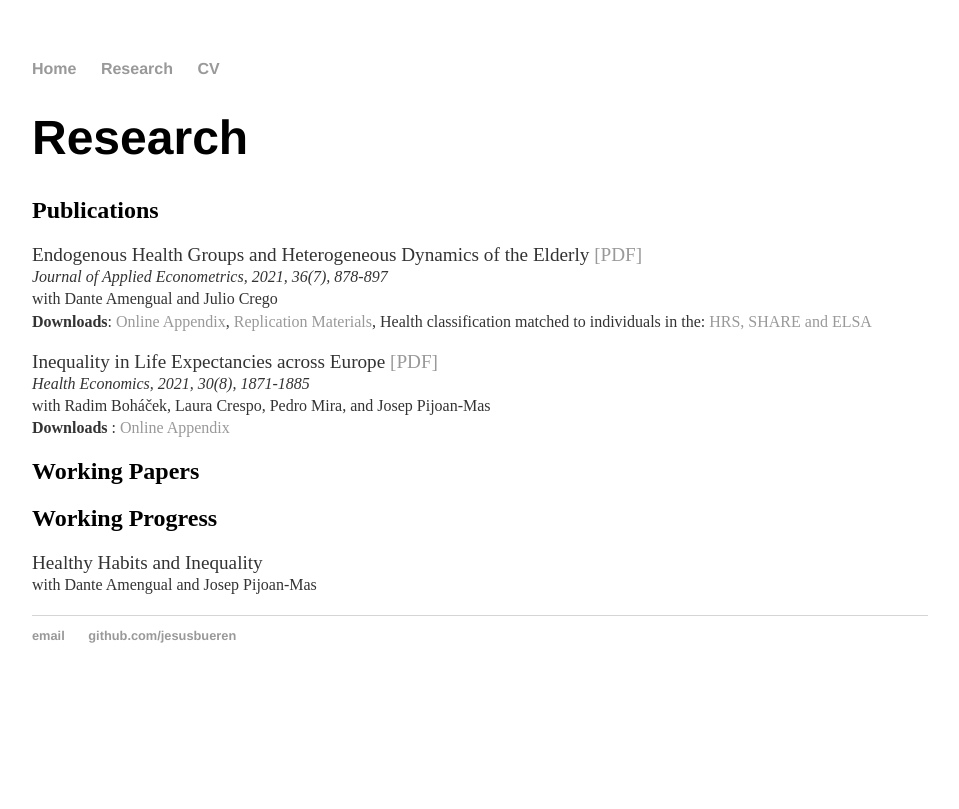
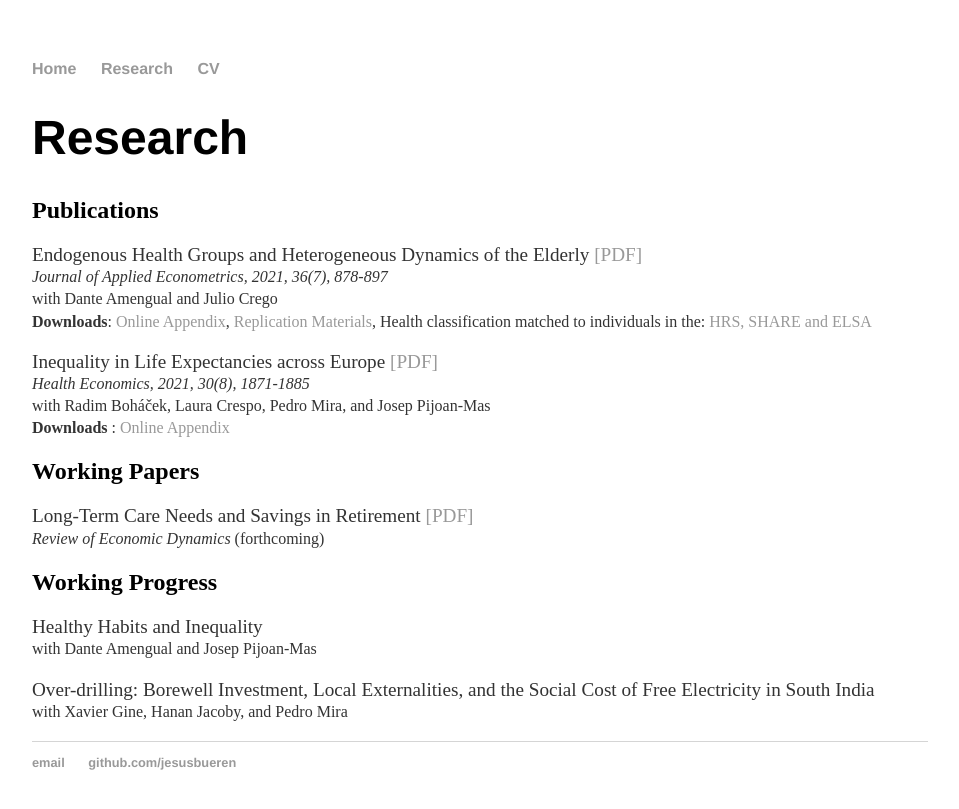
Before and after one commit to jesusbueren/jesusbueren.github.io, a Jekyll site: the page built from research/index.html, in a window 1280 px wide. Shown: the top 809 px of the page, without its empty margins (160-1119 px from the left). Built offline with Jekyll 4.4.1, drawn with Linux system fonts in a browser that asks for light colours.

Commit message:
Update index.html

```diff
--- a/research/index.html
+++ b/research/index.html
@@ -4,21 +4,24 @@
 ---
 	<h1>{{ page.title }}</h1>
 	<h2>Publications</h2>
-
 	<p> <bold> Endogenous Health Groups and Heterogeneous Dynamics of the Elderly </bold>  <a href="ABCv7.pdf">[PDF]</a><br>
 	<small><i>Journal of Applied Econometrics, 2021, 36(7), 878-897</i></small><br>
 	 <small> with Dante Amengual and Julio Crego <br>
 	 <b>Downloads</b>: <a href="OnlineAppendix_ABC.pdf"> Online Appendix</a>,<a href="https://github.com/jesusbueren/Endogenous_Health_Groups"> Replication Materials</a>, Health classification matched to individuals in the: <a href="ABC_match"> HRS, </a> <a href="ABC_match_SHARE"> SHARE and ELSA </a> </small>  </p>
-
 	<p> <bold> Inequality in Life Expectancies across Europe </bold>  <a href="Longevity-HE-WP.pdf">[PDF]</a> <br>
 	 <small><i>Health Economics, 2021, 30(8), 1871-1885</i></small><br>
 	  <small> with Radim Boh&aacute&#269ek, Laura Crespo, Pedro Mira, and Josep Pijoan-Mas <br>
 	<b> Downloads </b>: <a href="Longevity-HE-WP-OnlineAppendix.pdf"> Online Appendix</a> </small> </p>
-
 	<h2>Working Papers</h2>
 
+	<p> <bold> Long-Term Care Needs and Savings in Retirement </bold>  <a href="LTC_Savings_BUEREN.pdf">[PDF]</a> <small><br>
+		 <i>Review of Economic Dynamics</i> (forthcoming) </small></p>
 
 	<h2>Working Progress</h2>
 
-	<p> <bold> Healthy Habits and Inequality </bold> <br>
+	<p> <bold> Healthy Habits and Inequality </bold>  <br>
 	 <small> with Dante Amengual and Josep Pijoan-Mas  </small> <br></p>
+
+ 	<p> <bold> Over-drilling: Borewell Investment, Local Externalities, and the Social Cost of Free Electricity in South India </bold> <br>
+
+	 <small> with Xavier Gine, Hanan Jacoby, and Pedro Mira  </small> <br></p>
```
